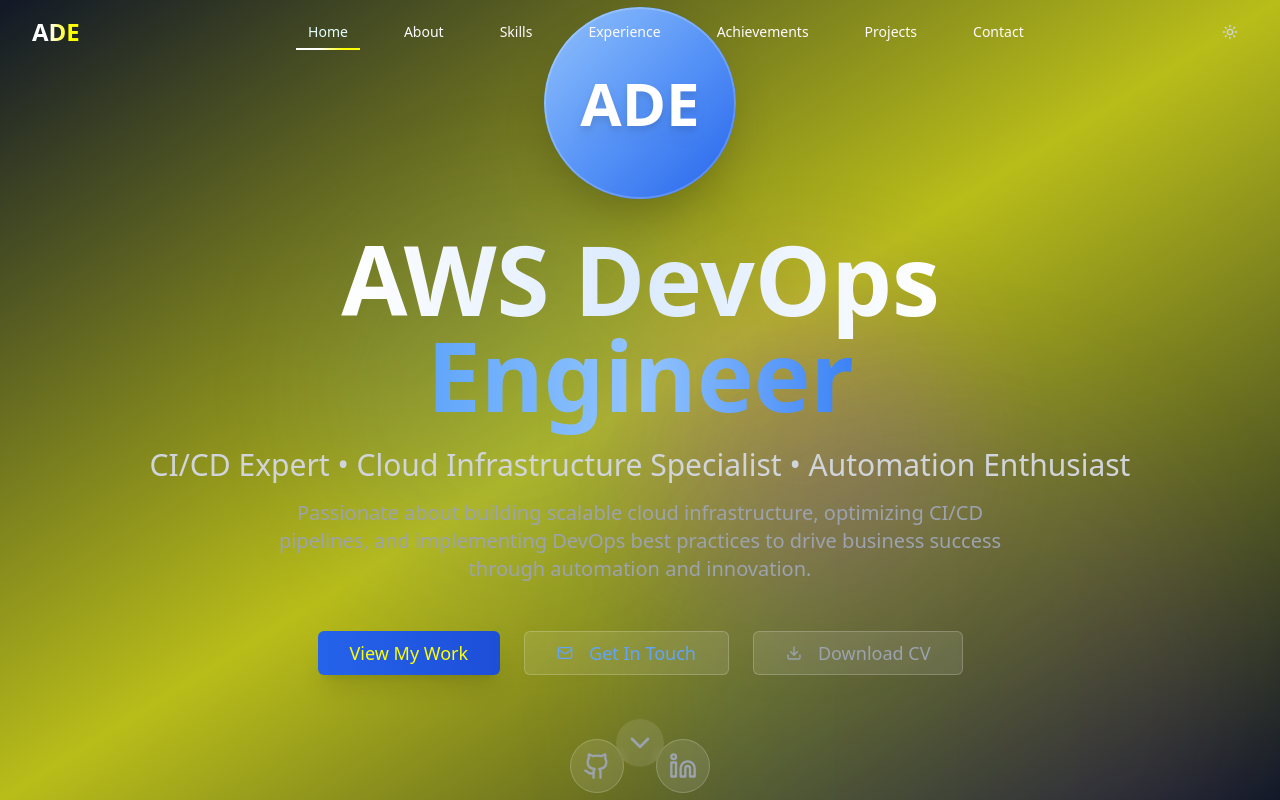
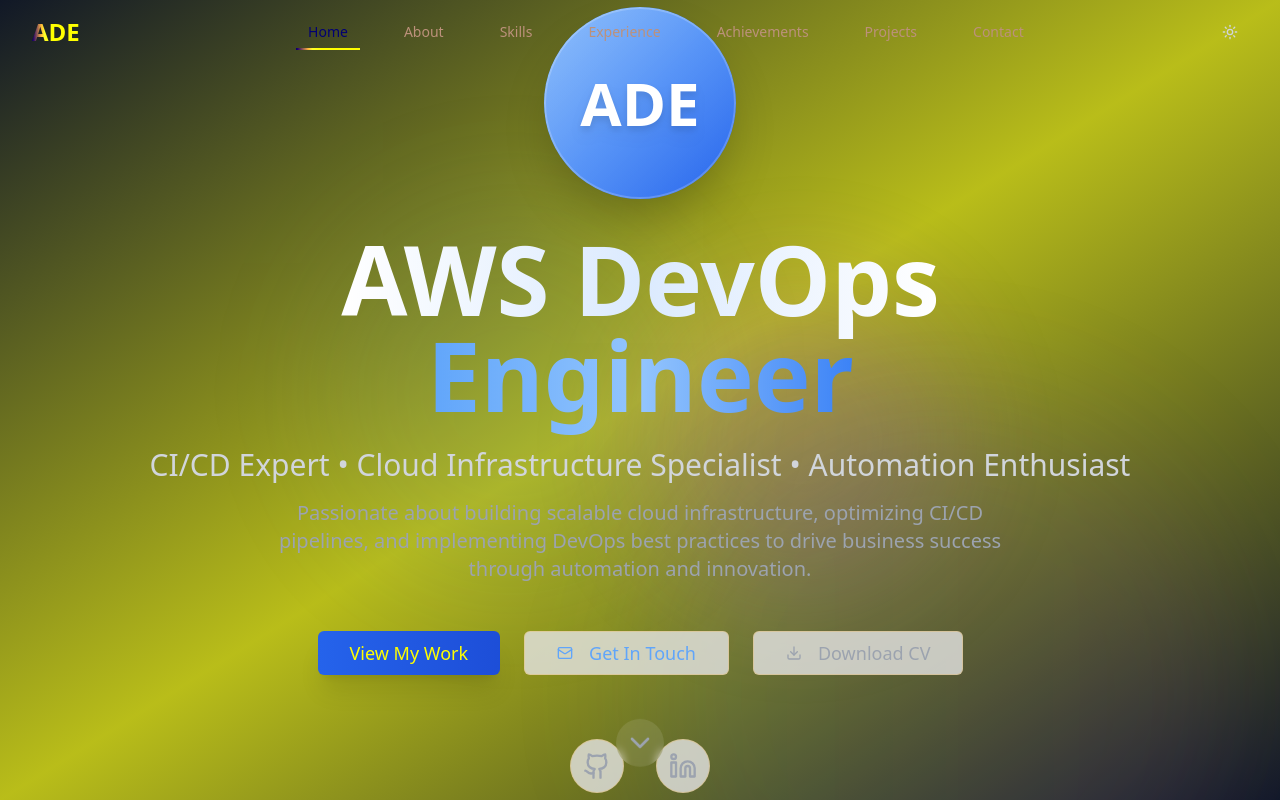
Before and after one commit to naganjaneyuluG/naganjaneyulu-portifolio, a React (Vite) app: page / in a window 1280 px wide. Shown: the top 800 px of the page. Built offline with nearby package versions, Linux system fonts and the light colour scheme.

Commit message:
Refactor: Apply new color scheme
Update the application's color scheme to match the provided pattern.

```diff
--- a/src/index.css
+++ b/src/index.css
@@ -6,68 +6,68 @@
 @layer base {
   :root {
     /* Light theme colors */
-    --background: 247 249 251; /* #F7F9FB */
-    --foreground: 10 25 47; /* #0A192F */
-    --primary: 0 123 143; /* #007B8F */
-    --primary-foreground: 247 249 251;
-    --secondary: 224 228 231; /* #E0E4E7 */
-    --secondary-foreground: 10 25 47;
-    --muted: 224 228 231;
-    --muted-foreground: 95 108 123; /* #5F6C7B */
-    --accent: 224 228 231;
-    --accent-foreground: 10 25 47;
+    --background: 255 255 255; /* #ffffff */
+    --foreground: 0 0 0; /* #000000 */
+    --primary: 252 163 17; /* #fca311 */
+    --primary-foreground: 255 255 255;
+    --secondary: 229 229 229; /* #e5e5e5 */
+    --secondary-foreground: 0 0 0;
+    --muted: 229 229 229;
+    --muted-foreground: 20 33 61; /* #14213d */
+    --accent: 229 229 229;
+    --accent-foreground: 0 0 0;
     --card: 255 255 255;
-    --card-foreground: 10 25 47;
-    --border: 224 228 231;
-    --input: 224 228 231;
-    --ring: 0 123 143;
+    --card-foreground: 0 0 0;
+    --border: 229 229 229;
+    --input: 229 229 229;
+    --ring: 252 163 17;
     --destructive: 239 68 68;
     --destructive-foreground: 255 255 255;
     --popover: 255 255 255;
-    --popover-foreground: 10 25 47;
+    --popover-foreground: 0 0 0;
 
     /* Custom theme variables */
-    --theme-bg: 247 249 251; /* #F7F9FB */
-    --theme-accent: 0 123 143; /* #007B8F */
-    --theme-text-main: 10 25 47; /* #0A192F */
-    --theme-text-secondary: 95 108 123; /* #5F6C7B */
-    --theme-card-hover: 224 228 231; /* #E0E4E7 */
-    --theme-glass: rgba(255, 255, 255, 0.1);
-    --theme-glass-border: rgba(255, 255, 255, 0.2);
+    --theme-bg: 255 255 255; /* #ffffff */
+    --theme-accent: 252 163 17; /* #fca311 */
+    --theme-text-main: 0 0 0; /* #000000 */
+    --theme-text-secondary: 20 33 61; /* #14213d */
+    --theme-card-hover: 229 229 229; /* #e5e5e5 */
+    --theme-glass: rgba(229, 229, 229, 0.8);
+    --theme-glass-border: rgba(252, 163, 17, 0.2);
 
     --radius: 0.5rem;
   }
 
   .dark {
     /* Dark theme colors */
-    --background: 10 25 47; /* #0A192F */
-    --foreground: 204 214 246; /* #CCD6F6 */
-    --primary: 100 255 218; /* #64FFDA */
-    --primary-foreground: 10 25 47;
-    --secondary: 17 34 64; /* #112240 */
-    --secondary-foreground: 204 214 246;
-    --muted: 17 34 64;
-    --muted-foreground: 136 146 176; /* #8892B0 */
-    --accent: 17 34 64;
-    --accent-foreground: 204 214 246;
-    --card: 17 34 64;
-    --card-foreground: 204 214 246;
-    --border: 17 34 64;
-    --input: 17 34 64;
-    --ring: 100 255 218;
+    --background: 20 33 61; /* #14213d */
+    --foreground: 229 229 229; /* #e5e5e5 */
+    --primary: 252 163 17; /* #fca311 */
+    --primary-foreground: 20 33 61;
+    --secondary: 0 0 0; /* #000000 */
+    --secondary-foreground: 229 229 229;
+    --muted: 0 0 0;
+    --muted-foreground: 229 229 229;
+    --accent: 0 0 0;
+    --accent-foreground: 229 229 229;
+    --card: 0 0 0;
+    --card-foreground: 229 229 229;
+    --border: 0 0 0;
+    --input: 0 0 0;
+    --ring: 252 163 17;
     --destructive: 239 68 68;
     --destructive-foreground: 255 255 255;
-    --popover: 17 34 64;
-    --popover-foreground: 204 214 246;
+    --popover: 0 0 0;
+    --popover-foreground: 229 229 229;
 
     /* Custom theme variables */
-    --theme-bg: 10 25 47; /* #0A192F */
-    --theme-accent: 100 255 218; /* #64FFDA */
-    --theme-text-main: 204 214 246; /* #CCD6F6 */
-    --theme-text-secondary: 136 146 176; /* #8892B0 */
-    --theme-card-hover: 17 34 64; /* #112240 */
-    --theme-glass: rgba(17, 34, 64, 0.75);
-    --theme-glass-border: rgba(100, 255, 218, 0.125);
+    --theme-bg: 20 33 61; /* #14213d */
+    --theme-accent: 252 163 17; /* #fca311 */
+    --theme-text-main: 229 229 229; /* #e5e5e5 */
+    --theme-text-secondary: 255 255 255; /* #ffffff */
+    --theme-card-hover: 0 0 0; /* #000000 */
+    --theme-glass: rgba(0, 0, 0, 0.75);
+    --theme-glass-border: rgba(252, 163, 17, 0.125);
   }
 
   * {
```
